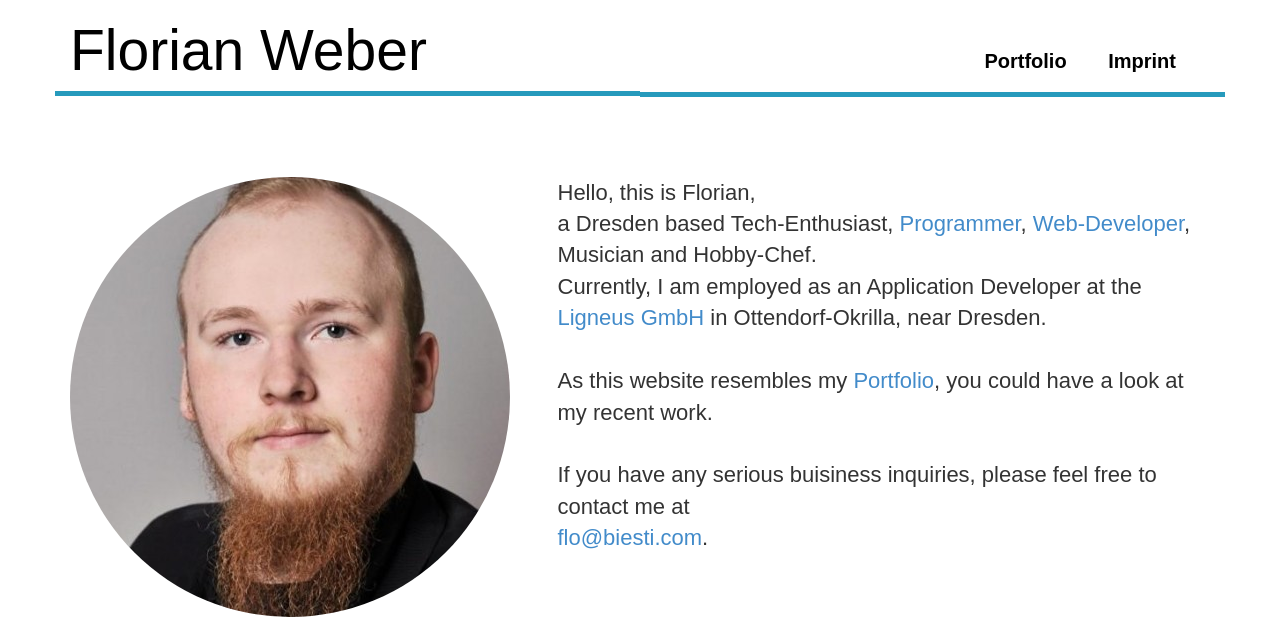
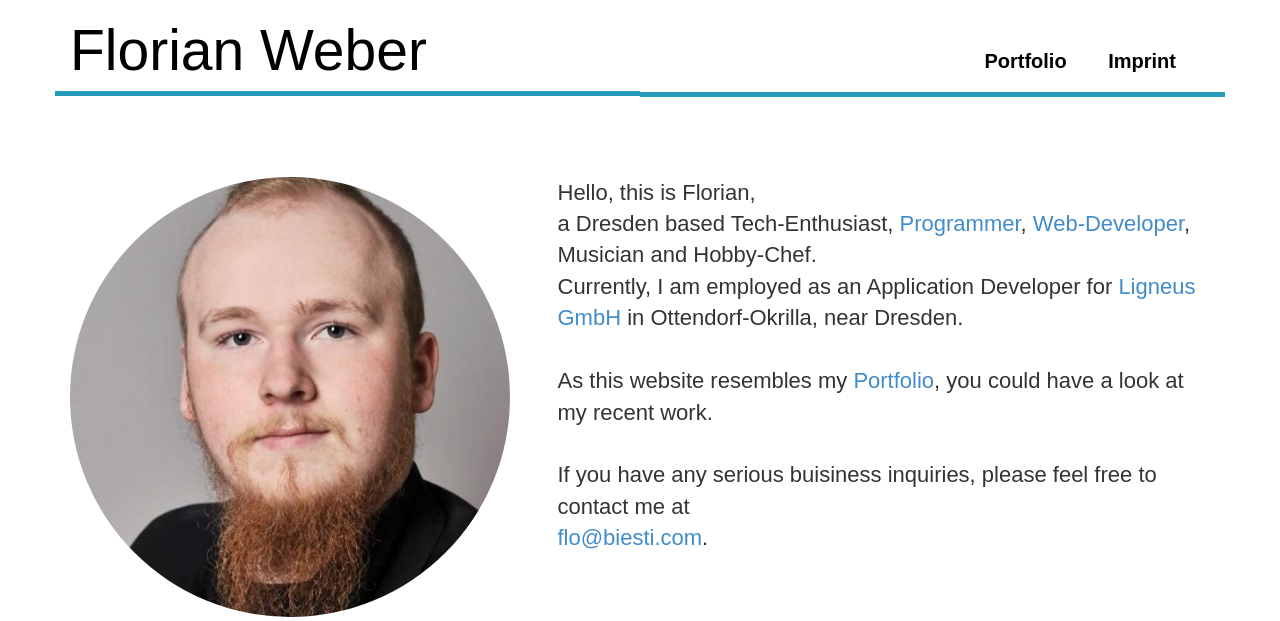
Before and after one commit to fweber-de/biesti.com, a PHP site: template views/index.html.twig in a window 1280 px wide. Shown: the top 621 px of the page. Run offline with PHP 8.4, Linux system fonts and the light colour scheme; the template is opened without the code that fills it, so the values that code supplies are empty; some libraries are stand-ins or nearby versions.

Commit message:
grammar fix

```diff
--- a/views/index.html.twig
+++ b/views/index.html.twig
@@ -19,7 +19,7 @@
             Hello, this is Florian,<br>
 			a Dresden based Tech-Enthusiast, <a href="https://github.com/fweber-de" target="_blank">Programmer</a>, <a href="http://weber-elektronik.de" target="_blank">Web-Developer</a>,<br>
             Musician and Hobby-Chef.<br>
-            Currently, I am employed as an Application Developer at the <a href="http://ligneus.de" target="_blank">Ligneus GmbH</a> in Ottendorf-Okrilla, near Dresden.<br>
+            Currently, I am employed as an Application Developer for <a href="http://ligneus.de" target="_blank">Ligneus GmbH</a> in Ottendorf-Okrilla, near Dresden.<br>
             <br>
             As this website resembles my <a href="{{ app.request.baseUrl }}/portfolio">Portfolio</a>, you could have a look at my recent work.<br>
             <br>
```
